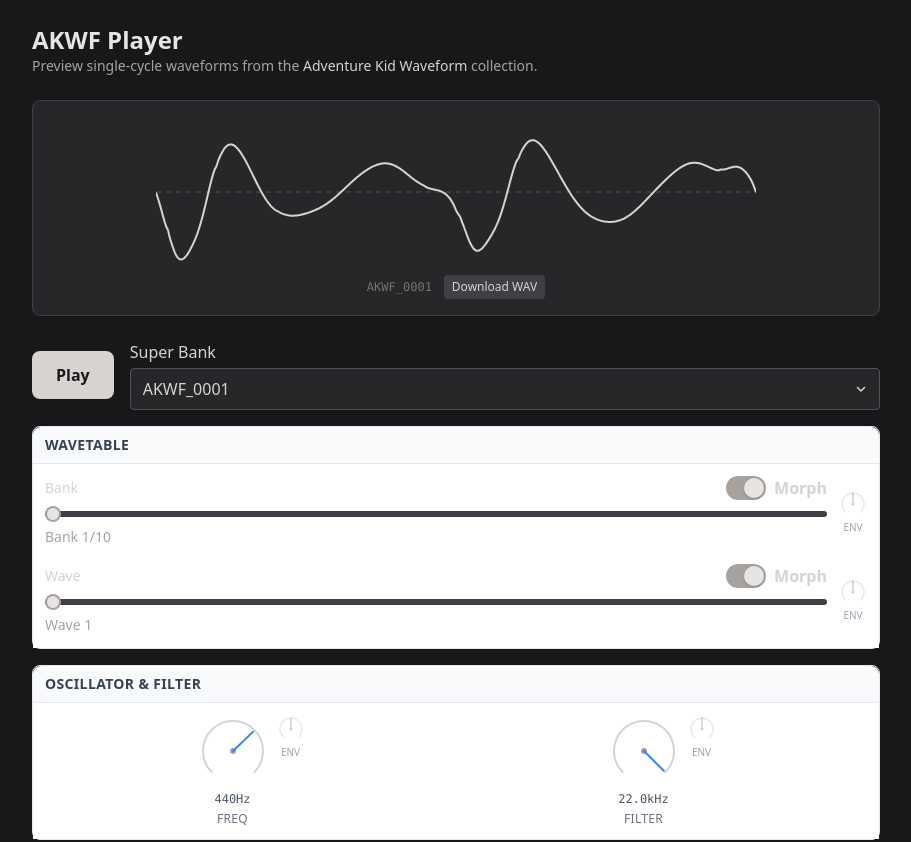
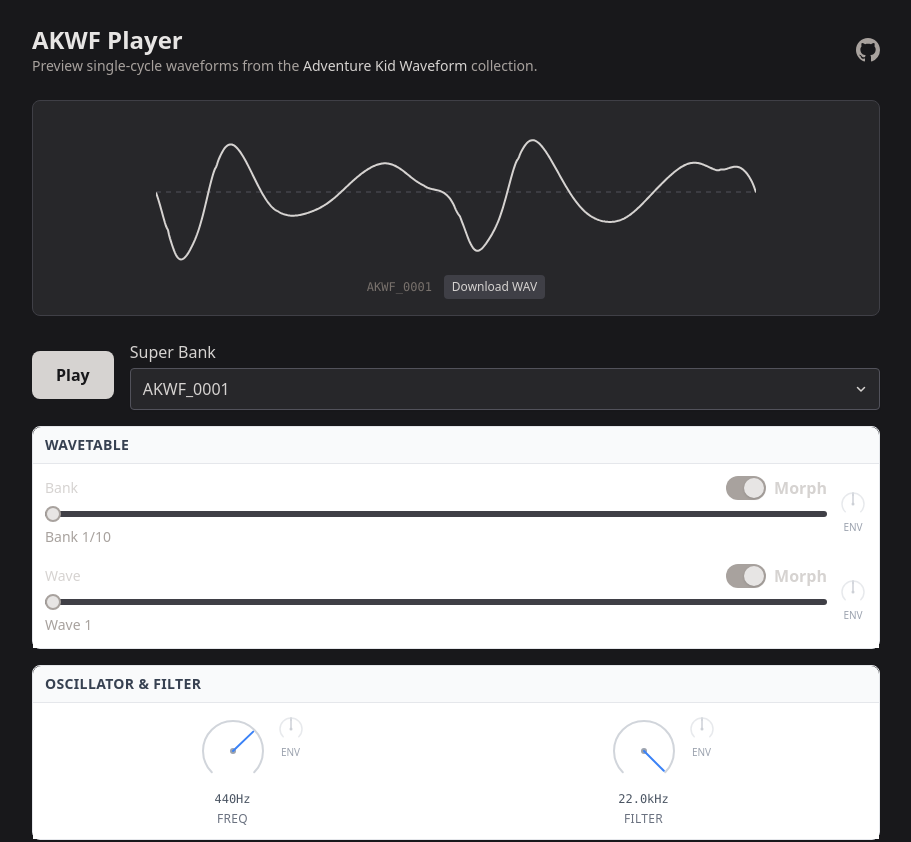
Before and after one commit to tashian/waves, a React (Vite) app: page / in a window 1280 px wide. Shown: the top 842 px of the page, without its empty margins (184-1095 px from the left). Built offline with nearby package versions, Linux system fonts and the light colour scheme.

Commit message:
Add GH logo

```diff
--- a/src/WaveformPlayer.tsx
+++ b/src/WaveformPlayer.tsx
@@ -534,12 +534,25 @@
 
   return (
     <div className="p-6 max-w-4xl mx-auto space-y-6 bg-zinc-900 min-h-screen">
-      <header>
-        <h1 className="text-2xl font-bold text-stone-200">AKWF Player</h1>
-        <p className="text-sm text-stone-400">
-          Preview single-cycle waveforms from the{' '}
-          <a href="https://www.adventurekid.se/akrt/waveforms/adventure-kid-waveforms/" className="text-stone-300 hover:text-stone-100 hover:underline">Adventure Kid Waveform</a> collection.
-        </p>
+      <header className="flex items-center justify-between">
+        <div>
+          <h1 className="text-2xl font-bold text-stone-200">AKWF Player</h1>
+          <p className="text-sm text-stone-400">
+            Preview single-cycle waveforms from the{' '}
+            <a href="https://www.adventurekid.se/akrt/waveforms/adventure-kid-waveforms/" className="text-stone-300 hover:text-stone-100 hover:underline">Adventure Kid Waveform</a> collection.
+          </p>
+        </div>
+        <a
+          href="https://github.com/tashian/waves"
+          target="_blank"
+          rel="noopener noreferrer"
+          className="text-stone-400 hover:text-stone-200 transition-colors"
+          aria-label="View source on GitHub"
+        >
+          <svg width="24" height="24" viewBox="0 0 24 24" fill="currentColor">
+            <path d="M12 0C5.37 0 0 5.37 0 12c0 5.31 3.435 9.795 8.205 11.385.6.105.825-.255.825-.57 0-.285-.015-1.23-.015-2.235-3.015.555-3.795-.735-4.035-1.41-.135-.345-.72-1.41-1.23-1.695-.42-.225-1.02-.78-.015-.795.945-.015 1.62.87 1.845 1.23 1.08 1.815 2.805 1.305 3.495.99.105-.78.42-1.305.765-1.605-2.67-.3-5.46-1.335-5.46-5.925 0-1.305.465-2.385 1.23-3.225-.12-.3-.54-1.53.12-3.18 0 0 1.005-.315 3.3 1.23.96-.27 1.98-.405 3-.405s2.04.135 3 .405c2.295-1.56 3.3-1.23 3.3-1.23.66 1.65.24 2.88.12 3.18.765.84 1.23 1.905 1.23 3.225 0 4.605-2.805 5.625-5.475 5.925.435.375.81 1.095.81 2.22 0 1.605-.015 2.895-.015 3.3 0 .315.225.69.825.57A12.02 12.02 0 0024 12c0-6.63-5.37-12-12-12z"/>
+          </svg>
+        </a>
       </header>
 
       {/* Waveform Display */}
```
